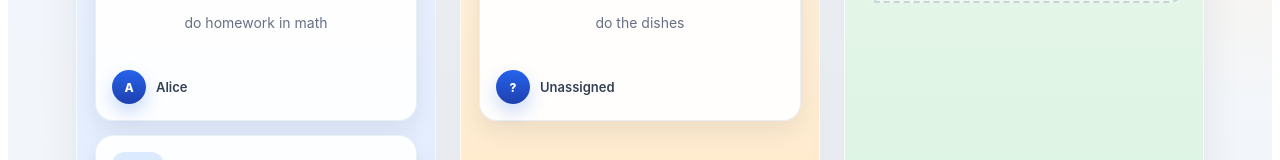
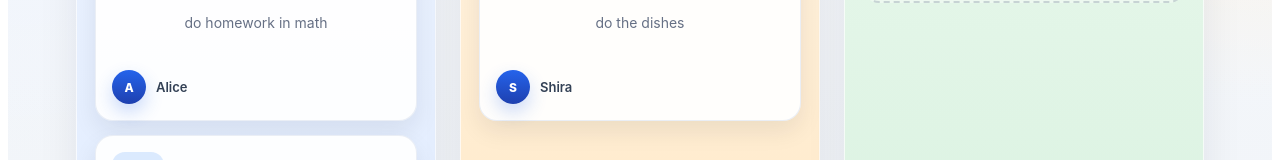
Before and after one commit to Mindi1234/vueProject, a Vue app: page /dashboard in a window 1280 px wide. Shown: the part 352-512 px from the top of the page. Built offline with nearby package versions, Linux system fonts and the light colour scheme.

Commit message:
fix errors

```diff
--- a/src/components/AddTaskModal.vue
+++ b/src/components/AddTaskModal.vue
@@ -41,7 +41,7 @@
             <div class="select-wrap">
               <select id="assignedTo" v-model="form.assignedTo" class="select">
                 <option disabled value="">Select assignee</option>
-                <option v-for="u in users" :key="u.id" :value="u.id">
+                <option v-for="u in users" :key="u.id" :value="u.name">
                   {{ u.name }}
                 </option>
               </select>
@@ -100,7 +100,7 @@ export default {
   },
   mounted() {
     if (this.users.length > 0) {
-      this.form.assigneeId = this.users[0].id;
+      this.form.assignedTo = this.users[0].id;
     }
   },
   computed: {
@@ -108,7 +108,7 @@ export default {
       return (
         this.form.title.length > 0 &&
         this.form.description.length > 0 &&
-        this.form.assigneeId !== "" &&
+        this.form.assignedTo !== "" &&
         this.form.status !== ""
       );
     }
--- a/src/components/DashBoardPage.vue
+++ b/src/components/DashBoardPage.vue
@@ -104,8 +104,8 @@
 
             <div class="card-footer">
               <div class="assignee">
-                <div class="avatar">{{ getUserInitials(task.assigneeId) }}</div>
-                <span>{{ getUserName(task.assigneeId) }}</span>
+                <div class="avatar">{{ task.assignedTo.charAt(0) }}</div>
+                <span>{{ task.assignedTo }}</span>
               </div>
             </div>
           </div>
@@ -120,7 +120,6 @@
         </button>
       </div>
 
-      <!-- DONE -->
       <div class="column done">
         <div class="column-header">
           <div class="column-title-wrap">
@@ -152,8 +151,8 @@
 
             <div class="card-footer">
               <div class="assignee">
-                <div class="avatar">{{ getUserInitials(task.assigneeId) }}</div>
-                <span>{{ getUserName(task.assigneeId) }}</span>
+                <div class="avatar">{{ task.assignedTo.charAt(0) }}</div>
+                <span>{{ task.assignedTo }}</span>
               </div>
             </div>
           </div>
@@ -270,21 +269,21 @@ export default {
       this.showAddModal = false;
     },
 
-    getUserName(assigneeId) {
-      const user = this.getUsers.find(u => String(u.id) === String(assigneeId));
-      return user ? user.name : "Unassigned";
-    },
+    // getUserName(assigneeId) {
+    //   const user = this.getUsers.find(u => String(u.id) === String(assigneeId));
+    //   return user ? user.name : "Unassigned";
+    // },
 
-    getUserInitials(assigneeId) {
-      const name = this.getUserName(assigneeId);
-      if (!name || name === "Unassigned") return "?";
-      return name
-        .split(" ")
-        .map(part => part[0])
-        .join("")
-        .slice(0, 2)
-        .toUpperCase();
-    },
+    // getUserInitials(assigneeId) {
+    //   const name = this.getUserName(assigneeId);
+    //   if (!name || name === "Unassigned") return "?";
+    //   return name
+    //     .split(" ")
+    //     .map(part => part[0])
+    //     .join("")
+    //     .slice(0, 2)
+    //     .toUpperCase();
+    // },
 
     shortText(text) {
       if (!text) return "No description";
```
